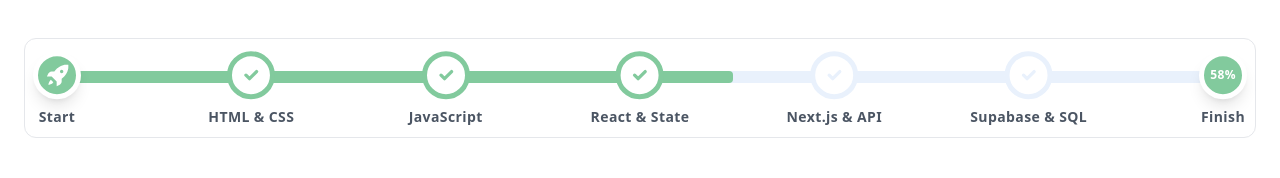
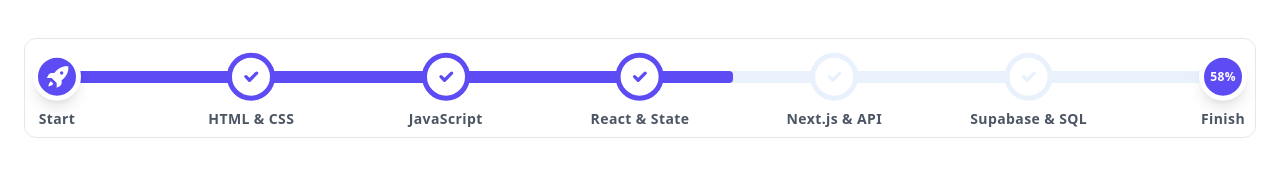
Before and after one commit to Eravity/Rocket.dev, a Next.js app: page / in a window 1280 px wide. Shown: the part 215-393 px from the top of the page. Built offline with nearby package versions, Linux system fonts and the light colour scheme; no server answers; the database is empty.

Commit message:
Change roadmap color

```diff
--- a/src/app/_components/Roadmap.tsx
+++ b/src/app/_components/Roadmap.tsx
@@ -28,7 +28,7 @@ const Roadmap = React.memo(
           {/* Progress bar */}
           <div className="w-full h-3 bg-[#E9F1FC] rounded relative">
             <motion.div
-              className="h-3 bg-[#82ca9d] rounded"
+              className="h-3 bg-blueLotus rounded"
               style={{ width: `${completionPercentage}%` }}
               transition={{ duration: 0.3 }}
             />
@@ -48,15 +48,15 @@ const Roadmap = React.memo(
                 style={{
                   left: `${leftPercent}%`,
                   top: "50%",
-                  transform: "translate(-50%, -34%)",
+                  transform: "translate(-50%, -32%)",
                 }}
               >
                 <motion.div
                   className={`w-12 h-12 flex items-center justify-center rounded-full border-[5px] transition-all duration-300 ${
                     isFirst || isLast
-                      ? "bg-[#82ca9d] border-white shadow-lg"
+                      ? "bg-blueLotus border-white shadow-lg"
                       : isCompleted
-                      ? "bg-white border-[#82ca9d]"
+                      ? "bg-white border-blueLotus"
                       : "bg-white border-[#E9F1FC]"
                   }`}
                 >
@@ -67,7 +67,7 @@ const Roadmap = React.memo(
                       {completionPercentage}%
                     </span>
                   ) : (
-                    <Check color={isCompleted ? "#82ca9d" : "#E9F1FC"} />
+                    <Check color={isCompleted ? "#5d4bf3" : "#E9F1FC"} />
                   )}
                 </motion.div>
                 <div className="mt-2 text-sm font-semibold text-center text-gray-600">
```
